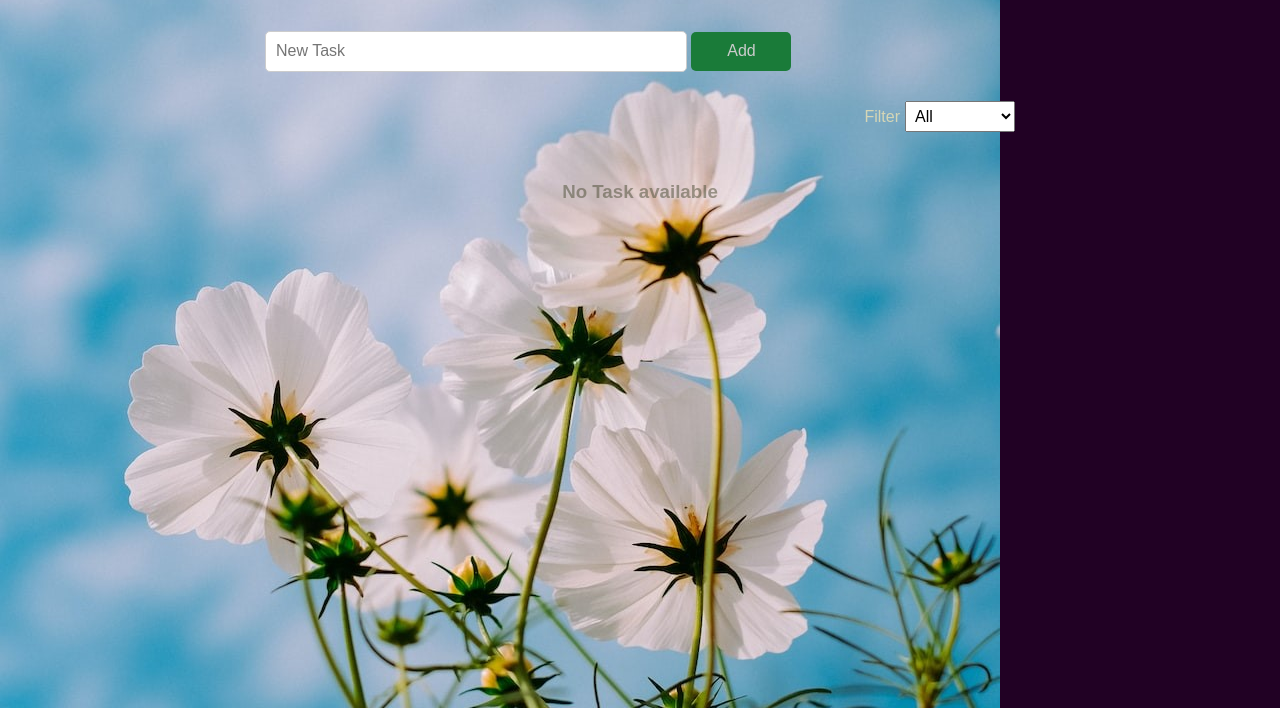
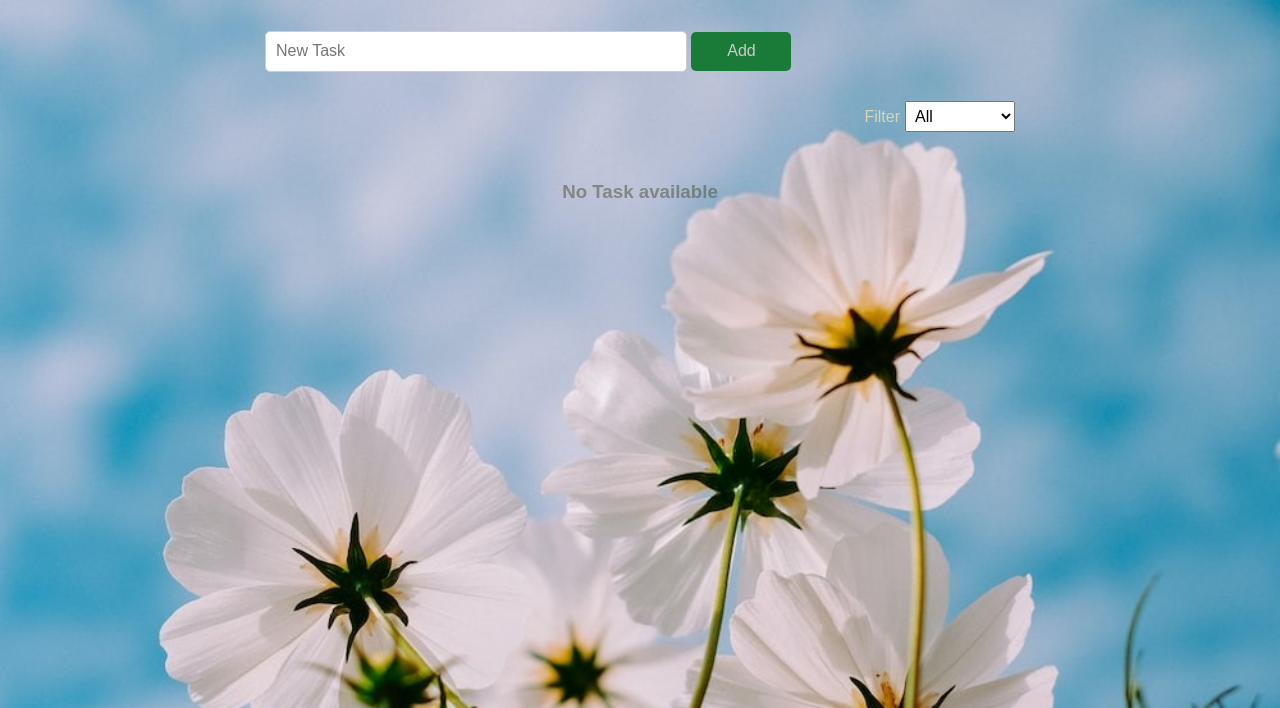
Before and after one commit to AbramKanime/to_do_list, a website built with Vite: page index.html in a window 1280 px wide. Shown: the part 92-800 px from the top of the page. Built offline with nearby package versions, Linux system fonts and the light colour scheme; a web font is replaced by a local one.

Commit message:
Update index.css

```diff
--- a/index.css
+++ b/index.css
@@ -10,7 +10,7 @@ body {
     background-repeat: no-repeat;
     background-color: #210124;
     color: #d5d6b6;
-    background-size: inherit;
+    background-size: cover;
 }
 
 main {
```
